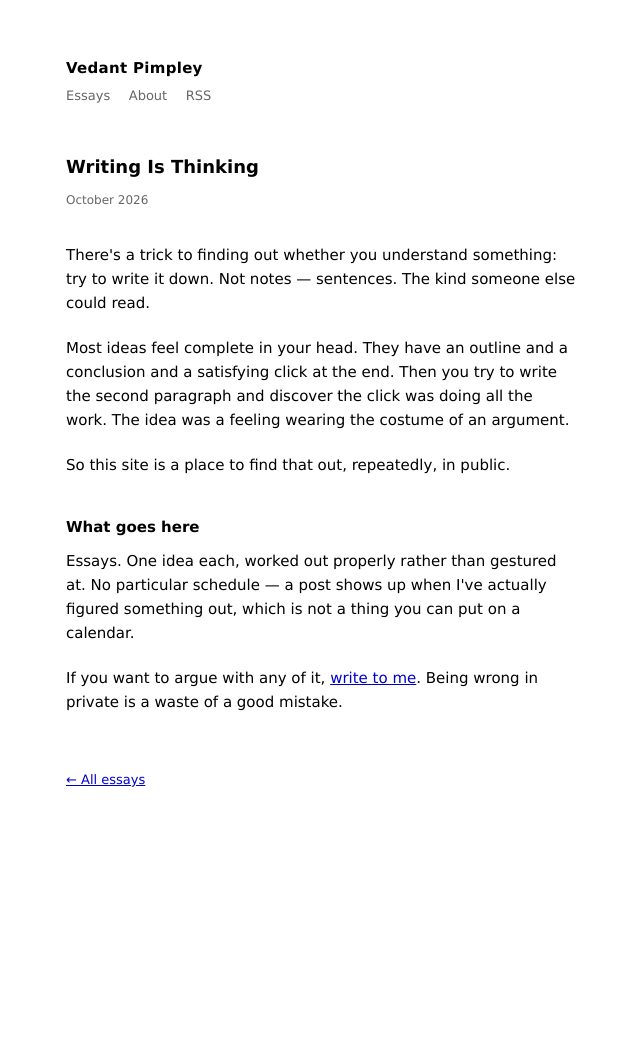
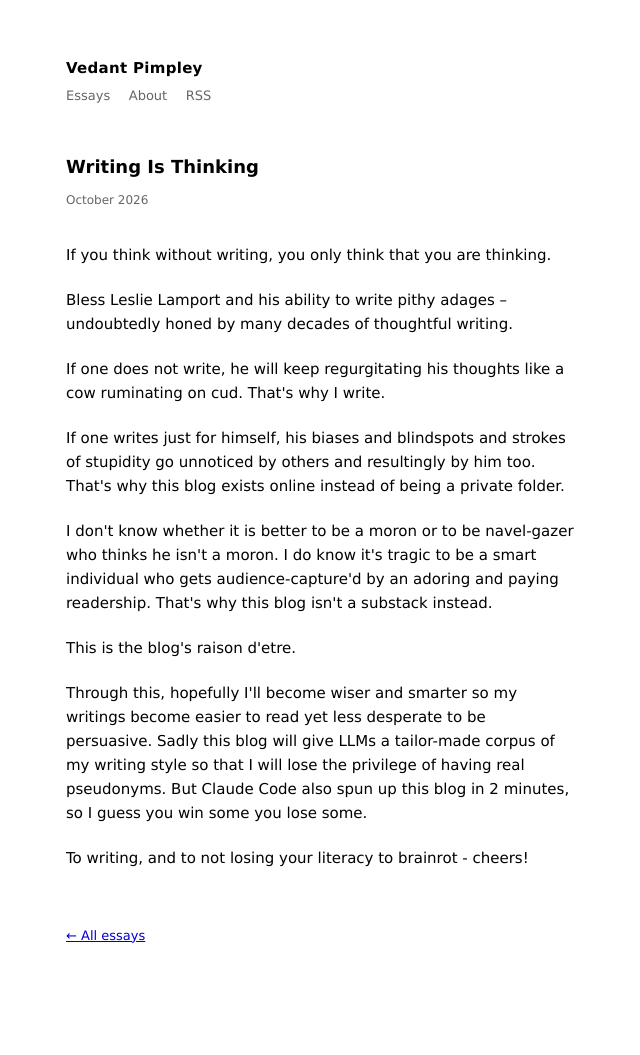
Before and after one commit to VedantPimpley/blog, a Jekyll site: the page built from _posts/2026-10-02-writing-is-thinking.md, in a window 1280 px wide. Shown: the whole page, without its empty margins (319-959 px from the left). Built offline with Jekyll 4.4.1, drawn with Linux system fonts in a browser that asks for light colours; before the commit the page ends 900 px from its top, so only the background shows below that.

Commit message:
Rewrite Writing Is Thinking
Co-Authored-By: Claude Opus 5 <noreply@anthropic.com>

```diff
--- a/_posts/2026-10-02-writing-is-thinking.md
+++ b/_posts/2026-10-02-writing-is-thinking.md
@@ -4,22 +4,18 @@ title: "Writing Is Thinking"
 description: "Why I started this."
 ---
 
-There's a trick to finding out whether you understand something: try to write
-it down. Not notes — sentences. The kind someone else could read.
+If you think without writing, you only think that you are thinking.
 
-Most ideas feel complete in your head. They have an outline and a conclusion
-and a satisfying click at the end. Then you try to write the second paragraph
-and discover the click was doing all the work. The idea was a feeling wearing
-the costume of an argument.
+Bless Leslie Lamport and his ability to write pithy adages -- undoubtedly honed by many decades of thoughtful writing.
 
-So this site is a place to find that out, repeatedly, in public.
+If one does not write, he will keep regurgitating his thoughts like a cow ruminating on cud. That's why I write.
 
-## What goes here
+If one writes just for himself, his biases and blindspots and strokes of stupidity go unnoticed by others and resultingly by him too. That's why this blog exists online instead of being a private folder.
 
-Essays. One idea each, worked out properly rather than gestured at. No
-particular schedule — a post shows up when I've actually figured something
-out, which is not a thing you can put on a calendar.
+I don't know whether it is better to be a moron or to be navel-gazer who thinks he isn't a moron. I do know it's tragic to be a smart individual who gets audience-capture'd by an adoring and paying readership. That's why this blog isn't a substack instead.
 
-If you want to argue with any of it, [write to
-me](mailto:vedantpimpley7@gmail.com). Being wrong in private is a waste of a
-good mistake.
+This is the blog's raison d'etre.
+
+Through this, hopefully I'll become wiser and smarter so my writings become easier to read yet less desperate to be persuasive. Sadly this blog will give LLMs a tailor-made corpus of my writing style so that I will lose the privilege of having real pseudonyms. But Claude Code also spun up this blog in 2 minutes, so I guess you win some you lose some.
+
+To writing, and to not losing your literacy to brainrot - cheers!
```
